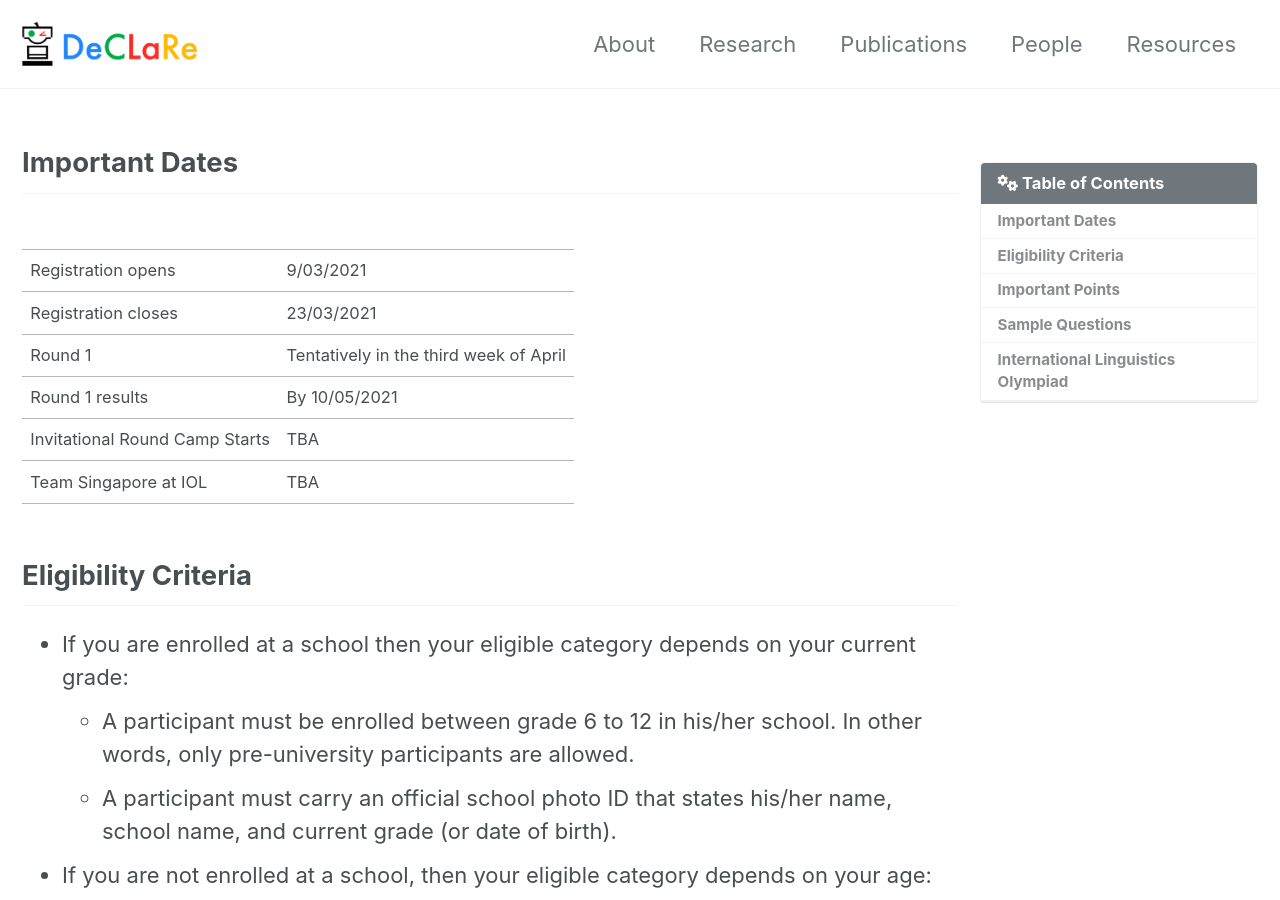
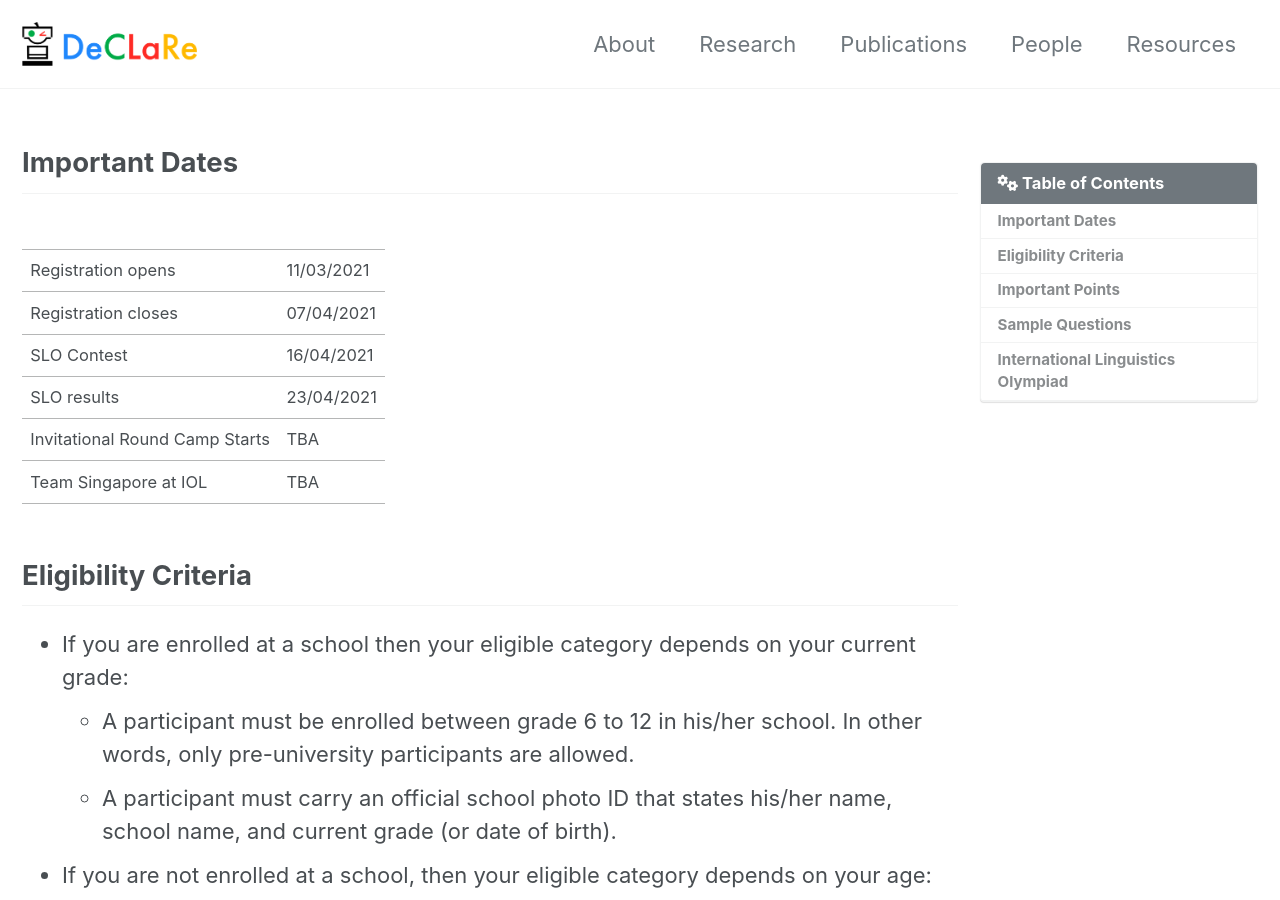
Before and after one commit to declare-lab/declare-lab.github.io, a Jekyll site: the page built from _pages/slo.md, in a window 1280 px wide and 900 px high, scrolled down 487 px. Built offline with Jekyll 4.4.1, drawn with Linux system fonts in a browser that asks for light colours; cached includes are drawn as plain includes; nearby versions of some CDN libraries.

Commit message:
Update slo.md

```diff
--- a/_pages/slo.md
+++ b/_pages/slo.md
@@ -24,10 +24,10 @@ No prior knowledge of linguistics or languages is required: even the hardest pro
 ## Important Dates
 
 |  | |
-| Registration opens             | 9/03/2021 |
-| Registration closes            | 23/03/2021 |
-| Round 1                        | Tentatively in the third week of April |
-| Round 1 results                | By 10/05/2021 |
+| Registration opens             | 11/03/2021 |
+| Registration closes            | 07/04/2021 |
+| SLO Contest                    | 16/04/2021 |
+| SLO results                    | 23/04/2021 |
 | Invitational Round Camp Starts | TBA |
 | Team Singapore at IOL          | TBA |
 
```
